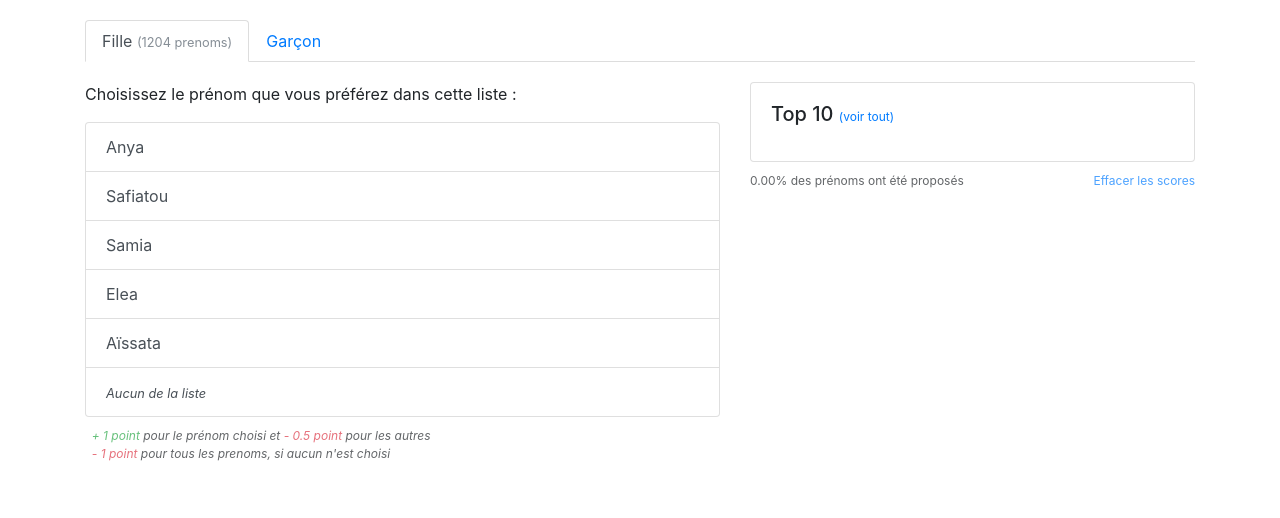
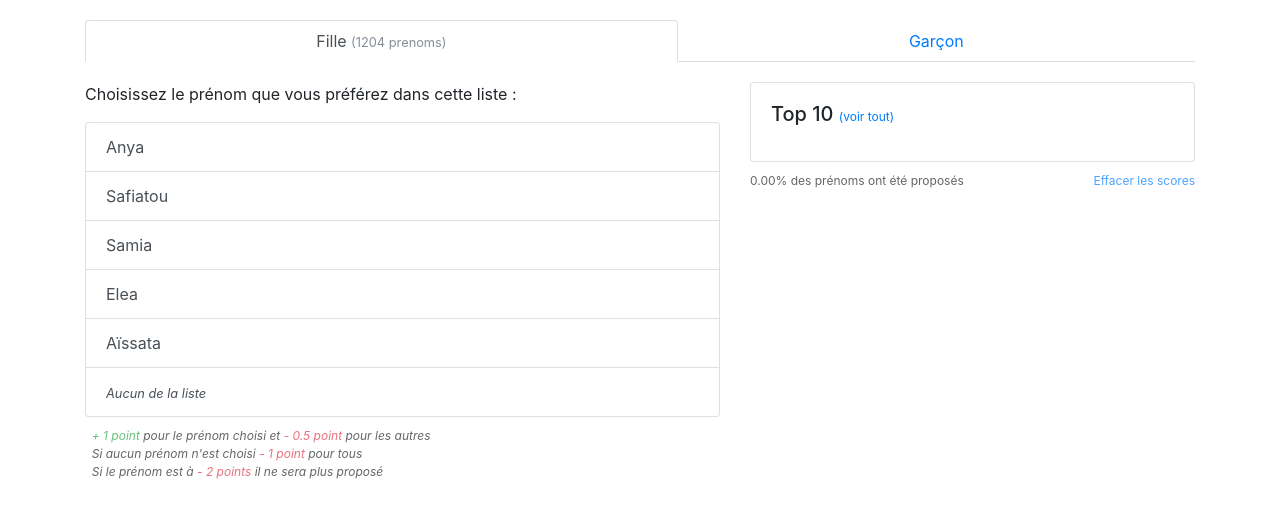
Before and after one commit to wincelau/prenoms, a plain HTML site: page index.html in a window 1280 px wide. Drawn offline with nearby package versions, Linux system fonts and the light colour scheme.

Commit message:
Amélioration de l'interface

```diff
--- a/index.html
+++ b/index.html
@@ -9,7 +9,7 @@
   <body>
 
     <div class="container" style="padding-top: 20px; padding-bottom: 20px">
-        <ul id="nav_sexe" class="nav nav-tabs" style="margin-bottom: 20px;">
+        <ul id="nav_sexe" class="nav nav-tabs nav-fill" style="margin-bottom: 20px;">
             <li class="nav-item">
                 <a id="nav_F" class="nav-link" href="?fille">Fille</a>
             </li>
@@ -21,7 +21,7 @@
             <div class="col-md-7">
                 <p>Choisissez le prénom que vous préférez dans cette liste : </p>
                 <div id="liste_prenoms" class="list-group"></div>
-                <p style="font-size: 12px; margin-top: 10px; opacity: 0.7;"><em>&nbsp;&nbsp;<span class="text-success">+ 1 point</span> pour le prénom choisi et <span class="text-danger">- 0.5 point</span> pour les autres</br >&nbsp;&nbsp;<span class="text-danger">- 1 point</span> pour tous les prenoms, si aucun n'est choisi </em></p>
+                <p style="font-size: 12px; margin-top: 10px; opacity: 0.7;"><em>&nbsp;&nbsp;<span class="text-success">+ 1 point</span> pour le prénom choisi et <span class="text-danger">- 0.5 point</span> pour les autres</br >&nbsp;&nbsp;Si aucun prénom n'est choisi <span class="text-danger">- 1 point</span> pour tous<br />&nbsp;&nbsp;Si le prénom est à <span class="text-danger">- 2 points</span> il ne sera plus proposé</em></p>
             </div>
             <div class="col-md-5">
                 <div class="card">
@@ -39,6 +39,6 @@
     <script src="https://code.jquery.com/jquery-3.2.1.min.js"></script>
     <script src="https://maxcdn.bootstrapcdn.com/bootstrap/4.0.0-beta/js/bootstrap.min.js" integrity="sha384-h0AbiXch4ZDo7tp9hKZ4TsHbi047NrKGLO3SEJAg45jXxnGIfYzk4Si90RDIqNm1" crossorigin="anonymous"></script>
     <script src="papaparse.min.js"></script>
-    <script src="app.js?20170821"></script>
+    <script src="app.js?20170822"></script>
   </body>
 </html>
```
